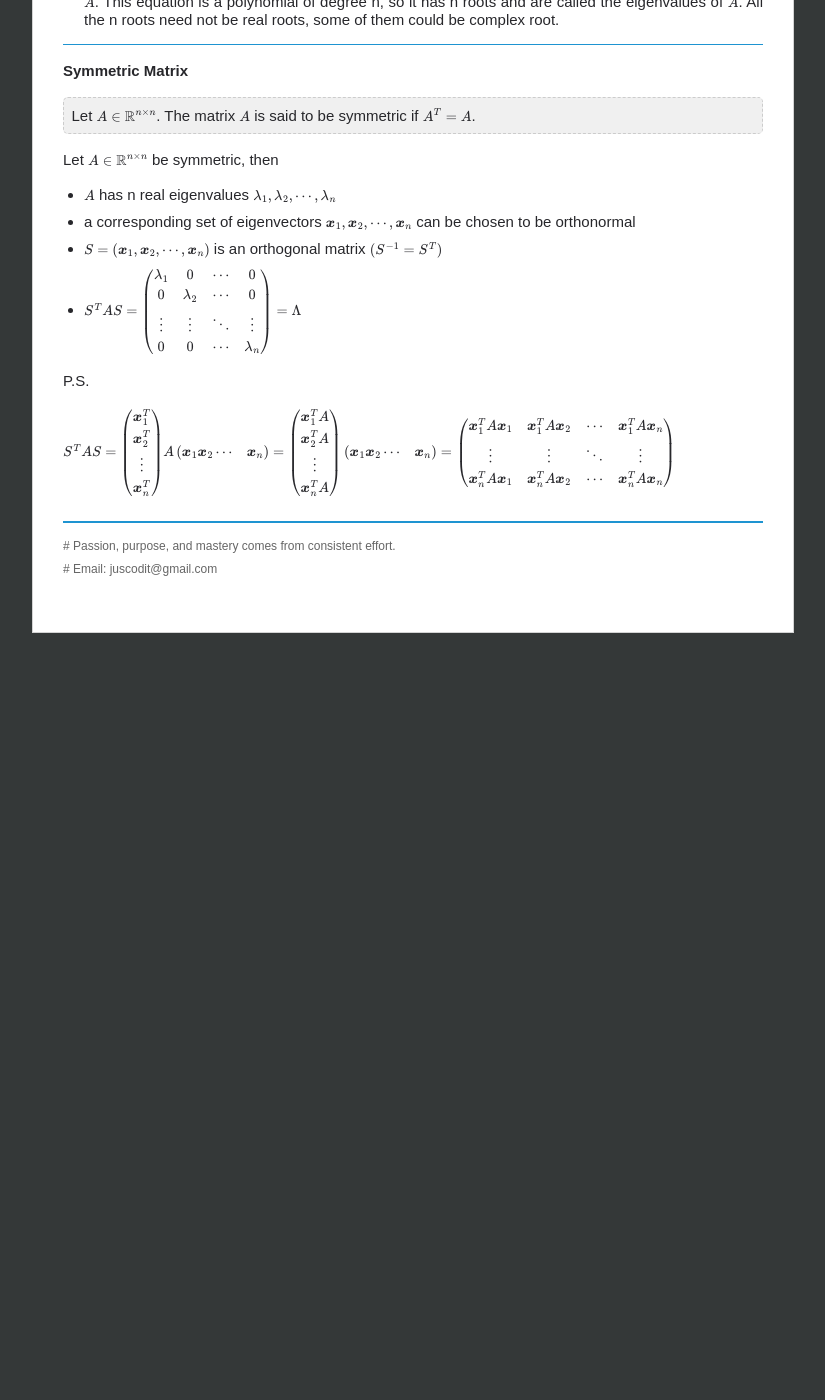
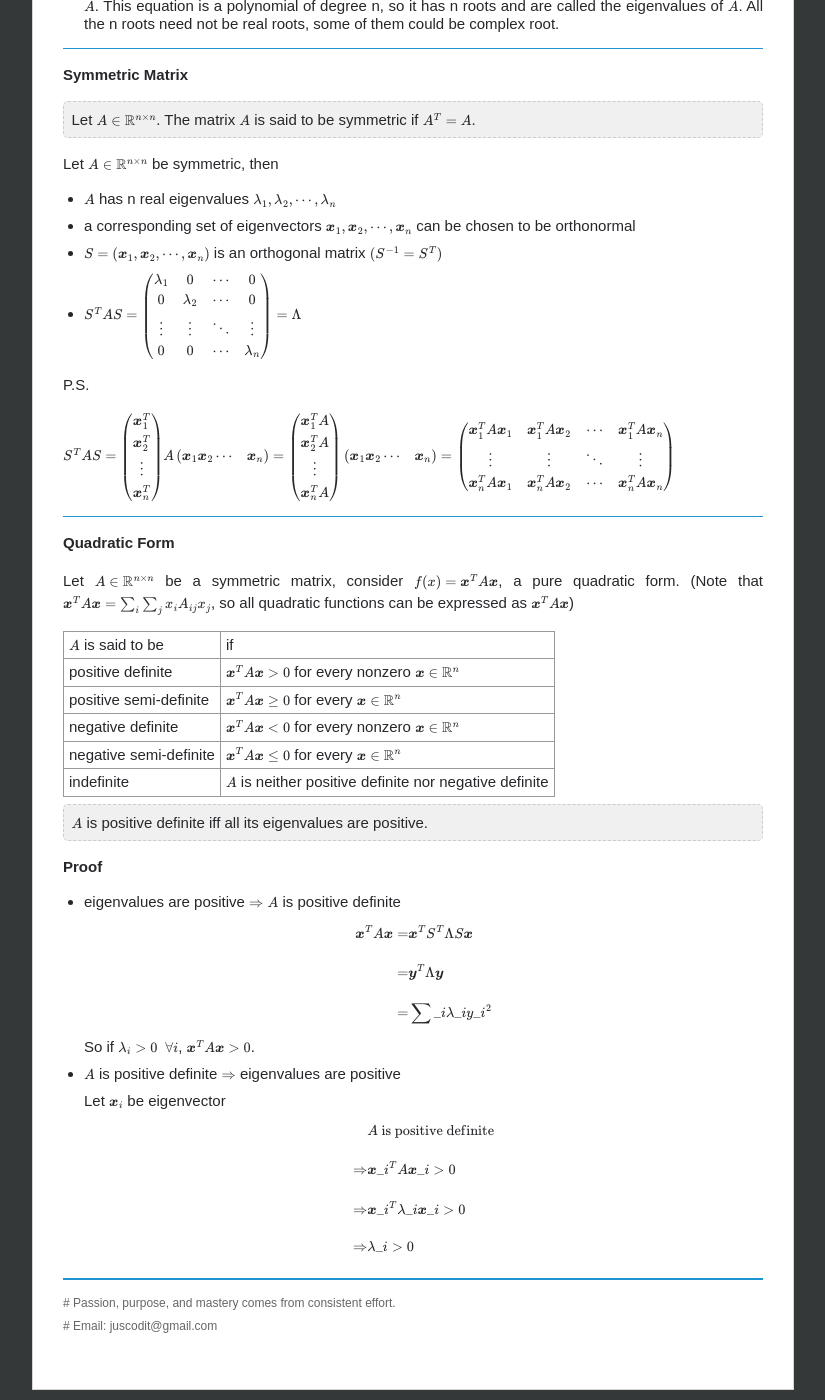
Before and after one commit to chenrushan/chenrushan.github.io, a Jekyll site: the page built from _posts/2014-03-21-NPTEL-02-mathback.markdown, in a window 1280 px wide and 1400 px high, scrolled down 6626 px. Shown: the whole window, without its empty margins (227-1052 px from the left). Built offline with Jekyll 4.4.1, drawn with Linux system fonts in a browser that asks for light colours; Markdown is read by kramdown in place of the engine named in the settings; formulas are drawn with MathJax 3; before the commit the page ends 7269 px from its top, so only the background shows below that.

Commit message:
[np02]: update

```diff
--- a/_posts/2014-03-21-NPTEL-02-mathback.markdown
+++ b/_posts/2014-03-21-NPTEL-02-mathback.markdown
@@ -353,3 +353,48 @@ Let $A \in \mathbb{R}^{n\times n}$ be symmetric, then
 P.S.
 
 $S^T A S = \begin{pmatrix} \boldsymbol{x}\_1^T \\\\ \boldsymbol{x}\_2^T \\\\ \vdots \\\\ \boldsymbol{x}\_n^T \end{pmatrix} A \begin{pmatrix} \boldsymbol{x}\_1 \boldsymbol{x}\_2 \cdots & \boldsymbol{x}\_n \end{pmatrix} = \begin{pmatrix} \boldsymbol{x}\_1^T A \\\\ \boldsymbol{x}\_2^T A \\\\ \vdots \\\\ \boldsymbol{x}\_n^T A \end{pmatrix} \begin{pmatrix} \boldsymbol{x}\_1 \boldsymbol{x}\_2 \cdots & \boldsymbol{x}\_n \end{pmatrix} = \begin{pmatrix} \boldsymbol{x}\_1^T A \boldsymbol{x}\_1 & \boldsymbol{x}\_1^T A \boldsymbol{x}\_2 & \cdots & \boldsymbol{x}\_1^T A \boldsymbol{x}\_n \\\\ \vdots & \vdots & \ddots & \vdots \\\\ \boldsymbol{x}\_n^T A \boldsymbol{x}\_1 & \boldsymbol{x}\_n^T A \boldsymbol{x}\_2 & \cdots & \boldsymbol{x}\_n^T A \boldsymbol{x}\_n \end{pmatrix}$
+
+-----------------------
+
+**Quadratic Form**
+
+Let $A \in \mathbb{R}^{n\times n}$ be a symmetric matrix, consider $f(x) = \boldsymbol{x}^T A \boldsymbol{x}$, a pure quadratic form. (Note that $\boldsymbol{x}^T A \boldsymbol{x} = \sum\_i \sum\_j x\_i A\_{ij} x\_j$, so all quadratic functions can be expressed as $\boldsymbol{x}^T A \boldsymbol{x}$)
+
+| $A$ is said to be | if |
+|:--|:--|
+| positive definite | $\boldsymbol{x}^T A \boldsymbol{x} \gt 0$ for every nonzero $\boldsymbol{x} \in \mathbb{R}^n$ |
+| positive semi-definite | $\boldsymbol{x}^T A \boldsymbol{x} \geq 0$ for every $\boldsymbol{x} \in \mathbb{R}^n$ |
+| negative definite | $\boldsymbol{x}^T A \boldsymbol{x} \lt 0$ for every nonzero $\boldsymbol{x} \in \mathbb{R}^n$ |
+| negative semi-definite | $\boldsymbol{x}^T A \boldsymbol{x} \leq 0$ for every $\boldsymbol{x} \in \mathbb{R}^n$ |
+| indefinite | $A$ is neither positive definite nor negative definite |
+
+<blockquote>
+$A$ is positive definite iff all its eigenvalues are positive.
+</blockquote>
+
+**Proof**
+
+* eigenvalues are positive $\Rightarrow$ $A$ is positive definite
+
+  $$
+  \begin{align}
+  \boldsymbol{x}^T A \boldsymbol{x} = & \boldsymbol{x}^T S^T \Lambda S \boldsymbol{x} \\\\
+  = & \boldsymbol{y}^T \Lambda \boldsymbol{y} \\\\
+  = & \sum\_i \lambda\_i y\_i^2
+  \end{align}
+  $$
+
+  So if $\lambda\_i \gt 0 \;\; \forall i$, $\boldsymbol{x}^T A \boldsymbol{x} \gt 0$.
+
+* $A$ is positive definite $\Rightarrow$ eigenvalues are positive
+
+  Let $\boldsymbol{x}\_i$ be eigenvector
+
+  $$
+  \begin{align}
+  & A \text{ is positive definite} \\\\
+  \Rightarrow & \boldsymbol{x}\_i^T A \boldsymbol{x}\_i \gt 0 \\\\
+  \Rightarrow & \boldsymbol{x}\_i^T \lambda\_i \boldsymbol{x}\_i \gt 0 \\\\
+  \Rightarrow & \lambda\_i \gt 0
+  \end{align}
+  $$
```
